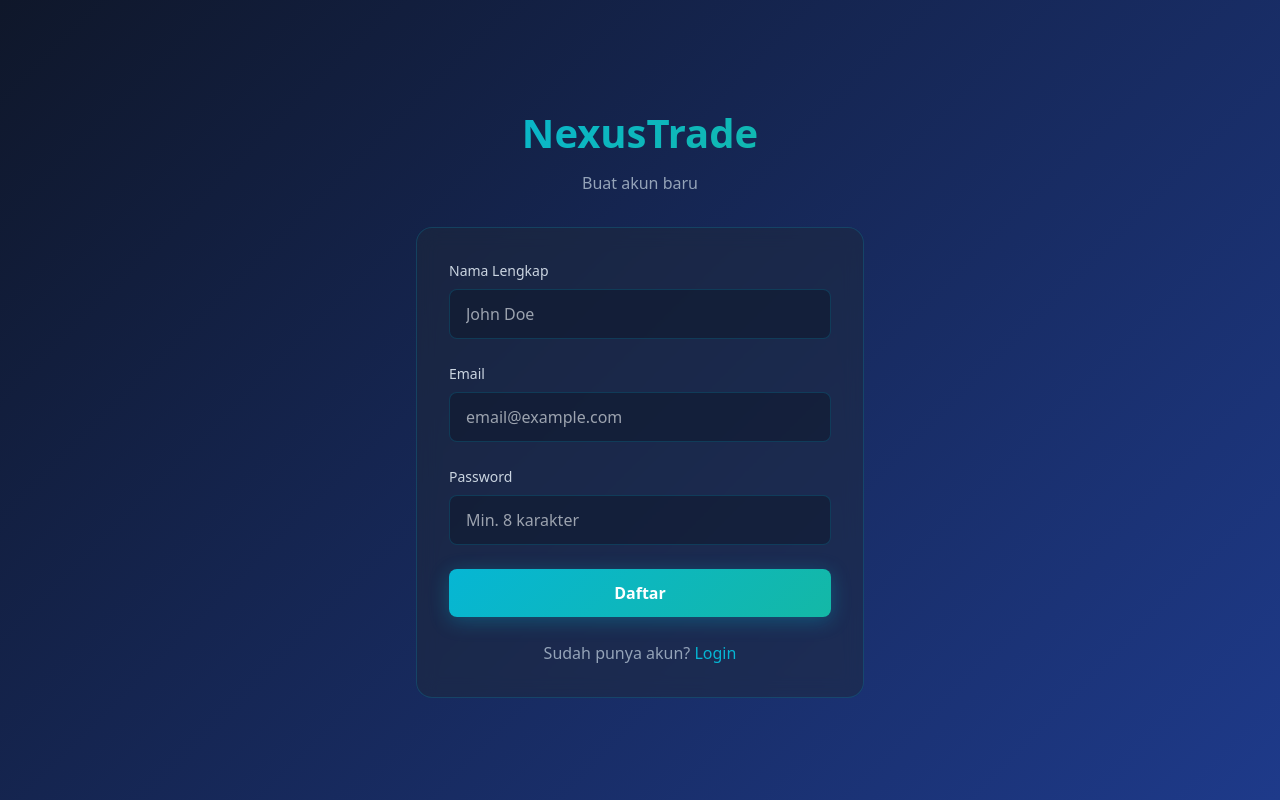
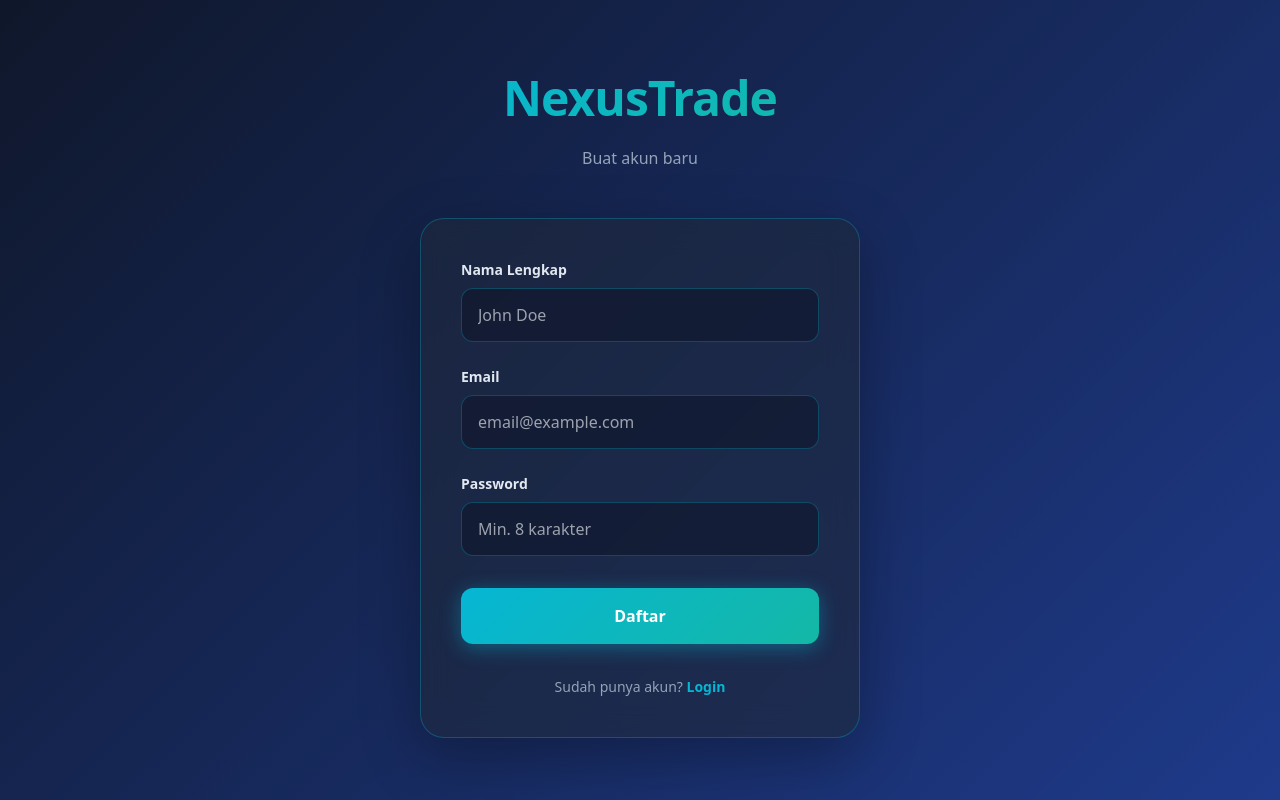
Before and after one commit to techprocreative/FX-FE-WinApp, a Next.js app in the folder frontend/: page /auth/signup in a window 1280 px wide. Built offline with nearby package versions, Linux system fonts and the light colour scheme.

Commit message:
fix: Improve login and signup box layouts with better spacing and visual hierarchy

```diff
--- a/frontend/src/app/auth/signup/page.tsx
+++ b/frontend/src/app/auth/signup/page.tsx
@@ -51,42 +51,45 @@ export default function SignupPage() {
             padding: '1rem',
             fontFamily: 'system-ui, -apple-system, sans-serif'
         }}>
-            <div style={{ width: '100%', maxWidth: '28rem' }}>
+            <div style={{ width: '100%', maxWidth: '440px' }}>
                 {/* Logo */}
-                <div style={{ textAlign: 'center', marginBottom: '2rem' }}>
+                <div style={{ textAlign: 'center', marginBottom: '3rem' }}>
                     <Link href="/" style={{ textDecoration: 'none' }}>
                         <h1 style={{
-                            fontSize: '2.5rem',
-                            fontWeight: 'bold',
+                            fontSize: '3rem',
+                            fontWeight: '900',
                             background: 'linear-gradient(135deg, #06b6d4, #14b8a6)',
                             WebkitBackgroundClip: 'text',
                             WebkitTextFillColor: 'transparent',
                             backgroundClip: 'text',
-                            margin: 0
+                            margin: 0,
+                            letterSpacing: '-0.02em'
                         }}>
                             NexusTrade
                         </h1>
                     </Link>
-                    <p style={{ color: '#94a3b8', marginTop: '0.5rem' }}>Buat akun baru</p>
+                    <p style={{ color: '#94a3b8', marginTop: '0.75rem', fontSize: '1rem' }}>Buat akun baru</p>
                 </div>
 
                 {/* Form Card */}
                 <div style={{
-                    background: 'rgba(30, 41, 59, 0.5)',
-                    borderRadius: '1rem',
-                    border: '1px solid rgba(6, 182, 212, 0.2)',
-                    padding: '2rem',
-                    backdropFilter: 'blur(10px)'
+                    background: 'rgba(30, 41, 59, 0.6)',
+                    borderRadius: '1.5rem',
+                    border: '1px solid rgba(6, 182, 212, 0.3)',
+                    padding: '2.5rem',
+                    backdropFilter: 'blur(16px)',
+                    boxShadow: '0 20px 60px rgba(0, 0, 0, 0.3)'
                 }}>
                     <form onSubmit={handleSubmit} style={{ display: 'flex', flexDirection: 'column', gap: '1.5rem' }}>
                         {error && (
                             <div style={{
-                                padding: '0.75rem',
-                                background: 'rgba(244, 63, 94, 0.1)',
-                                border: '1px solid rgba(244, 63, 94, 0.3)',
-                                borderRadius: '0.5rem',
+                                padding: '1rem',
+                                background: 'rgba(244, 63, 94, 0.15)',
+                                border: '1px solid rgba(244, 63, 94, 0.4)',
+                                borderRadius: '0.75rem',
                                 color: '#f43f5e',
-                                fontSize: '0.875rem'
+                                fontSize: '0.875rem',
+                                lineHeight: '1.5'
                             }}>
                                 {error}
                             </div>
@@ -96,9 +99,9 @@ export default function SignupPage() {
                             <label htmlFor="fullName" style={{
                                 display: 'block',
                                 fontSize: '0.875rem',
-                                fontWeight: '500',
+                                fontWeight: '600',
                                 marginBottom: '0.5rem',
-                                color: '#cbd5e1'
+                                color: '#e2e8f0'
                             }}>
                                 Nama Lengkap
                             </label>
@@ -109,18 +112,25 @@ export default function SignupPage() {
                                 required
                                 style={{
                                     width: '100%',
-                                    padding: '0.75rem 1rem',
-                                    background: 'rgba(15, 23, 42, 0.5)',
-                                    border: '1px solid rgba(6, 182, 212, 0.2)',
-                                    borderRadius: '0.5rem',
+                                    padding: '0.875rem 1rem',
+                                    background: 'rgba(15, 23, 42, 0.6)',
+                                    border: '1px solid rgba(6, 182, 212, 0.3)',
+                                    borderRadius: '0.75rem',
                                     color: 'white',
                                     fontSize: '1rem',
                                     outline: 'none',
-                                    transition: 'border-color 0.3s'
+                                    transition: 'all 0.3s',
+                                    boxSizing: 'border-box'
                                 }}
                                 placeholder="John Doe"
-                                onFocus={(e) => e.target.style.borderColor = '#06b6d4'}
-                                onBlur={(e) => e.target.style.borderColor = 'rgba(6, 182, 212, 0.2)'}
+                                onFocus={(e) => {
+                                    e.target.style.borderColor = '#06b6d4';
+                                    e.target.style.boxShadow = '0 0 0 3px rgba(6, 182, 212, 0.1)';
+                                }}
+                                onBlur={(e) => {
+                                    e.target.style.borderColor = 'rgba(6, 182, 212, 0.3)';
+                                    e.target.style.boxShadow = 'none';
+                                }}
                             />
                         </div>
 
@@ -128,9 +138,9 @@ export default function SignupPage() {
                             <label htmlFor="email" style={{
                                 display: 'block',
                                 fontSize: '0.875rem',
-                                fontWeight: '500',
+                                fontWeight: '600',
                                 marginBottom: '0.5rem',
-                                color: '#cbd5e1'
+                                color: '#e2e8f0'
                             }}>
                                 Email
                             </label>
@@ -141,18 +151,25 @@ export default function SignupPage() {
                                 required
                                 style={{
                                     width: '100%',
-                                    padding: '0.75rem 1rem',
-                                    background: 'rgba(15, 23, 42, 0.5)',
-                                    border: '1px solid rgba(6, 182, 212, 0.2)',
-                                    borderRadius: '0.5rem',
+                                    padding: '0.875rem 1rem',
+                                    background: 'rgba(15, 23, 42, 0.6)',
+                                    border: '1px solid rgba(6, 182, 212, 0.3)',
+                                    borderRadius: '0.75rem',
                                     color: 'white',
                                     fontSize: '1rem',
                                     outline: 'none',
-                                    transition: 'border-color 0.3s'
+                                    transition: 'all 0.3s',
+                                    boxSizing: 'border-box'
                                 }}
                                 placeholder="email@example.com"
-                                onFocus={(e) => e.target.style.borderColor = '#06b6d4'}
-                                onBlur={(e) => e.target.style.borderColor = 'rgba(6, 182, 212, 0.2)'}
+                                onFocus={(e) => {
+                                    e.target.style.borderColor = '#06b6d4';
+                                    e.target.style.boxShadow = '0 0 0 3px rgba(6, 182, 212, 0.1)';
+                                }}
+                                onBlur={(e) => {
+                                    e.target.style.borderColor = 'rgba(6, 182, 212, 0.3)';
+                                    e.target.style.boxShadow = 'none';
+                                }}
                             />
                         </div>
 
@@ -160,9 +177,9 @@ export default function SignupPage() {
                             <label htmlFor="password" style={{
                                 display: 'block',
                                 fontSize: '0.875rem',
-                                fontWeight: '500',
+                                fontWeight: '600',
                                 marginBottom: '0.5rem',
-                                color: '#cbd5e1'
+                                color: '#e2e8f0'
                             }}>
                                 Password
                             </label>
@@ -174,18 +191,25 @@ export default function SignupPage() {
                                 minLength={8}
                                 style={{
                                     width: '100%',
-                                    padding: '0.75rem 1rem',
-                                    background: 'rgba(15, 23, 42, 0.5)',
-                                    border: '1px solid rgba(6, 182, 212, 0.2)',
-                                    borderRadius: '0.5rem',
+                                    padding: '0.875rem 1rem',
+                                    background: 'rgba(15, 23, 42, 0.6)',
+                                    border: '1px solid rgba(6, 182, 212, 0.3)',
+                                    borderRadius: '0.75rem',
                                     color: 'white',
                                     fontSize: '1rem',
                                     outline: 'none',
-                                    transition: 'border-color 0.3s'
+                                    transition: 'all 0.3s',
+                                    boxSizing: 'border-box'
                                 }}
                                 placeholder="Min. 8 karakter"
-                                onFocus={(e) => e.target.style.borderColor = '#06b6d4'}
-                                onBlur={(e) => e.target.style.borderColor = 'rgba(6, 182, 212, 0.2)'}
+                                onFocus={(e) => {
+                                    e.target.style.borderColor = '#06b6d4';
+                                    e.target.style.boxShadow = '0 0 0 3px rgba(6, 182, 212, 0.1)';
+                                }}
+                                onBlur={(e) => {
+                                    e.target.style.borderColor = 'rgba(6, 182, 212, 0.3)';
+                                    e.target.style.boxShadow = 'none';
+                                }}
                             />
                         </div>
 
@@ -194,25 +218,39 @@ export default function SignupPage() {
                             disabled={loading}
                             style={{
                                 width: '100%',
-                                padding: '0.75rem',
+                                padding: '1rem',
+                                marginTop: '0.5rem',
                                 background: loading ? 'rgba(6, 182, 212, 0.5)' : 'linear-gradient(135deg, #06b6d4, #14b8a6)',
-                                borderRadius: '0.5rem',
-                                fontWeight: 'bold',
+                                borderRadius: '0.75rem',
+                                fontWeight: '700',
+                                fontSize: '1rem',
                                 color: 'white',
                                 border: 'none',
                                 cursor: loading ? 'not-allowed' : 'pointer',
-                                fontSize: '1rem',
-                                boxShadow: '0 4px 20px rgba(6, 182, 212, 0.3)',
-                                transition: 'all 0.3s'
+                                boxShadow: loading ? 'none' : '0 4px 20px rgba(6, 182, 212, 0.4)',
+                                transition: 'all 0.3s',
+                                transform: loading ? 'none' : 'translateY(0)'
+                            }}
+                            onMouseEnter={(e) => {
+                                if (!loading) {
+                                    e.currentTarget.style.transform = 'translateY(-2px)';
+                                    e.currentTarget.style.boxShadow = '0 6px 30px rgba(6, 182, 212, 0.5)';
+                                }
+                            }}
+                            onMouseLeave={(e) => {
+                                if (!loading) {
+                                    e.currentTarget.style.transform = 'translateY(0)';
+                                    e.currentTarget.style.boxShadow = '0 4px 20px rgba(6, 182, 212, 0.4)';
+                                }
                             }}
                         >
                             {loading ? 'Mendaftar...' : 'Daftar'}
                         </button>
                     </form>
 
-                    <div style={{ marginTop: '1.5rem', textAlign: 'center', color: '#94a3b8' }}>
+                    <div style={{ marginTop: '2rem', textAlign: 'center', color: '#94a3b8', fontSize: '0.875rem' }}>
                         Sudah punya akun?{' '}
-                        <Link href="/auth/login" style={{ color: '#06b6d4', textDecoration: 'none', fontWeight: '500' }}>
+                        <Link href="/auth/login" style={{ color: '#06b6d4', textDecoration: 'none', fontWeight: '600' }}>
                             Login
                         </Link>
                     </div>
```
Also changed, not shown: frontend/src/app/auth/login/page.tsx (+80 -48 lines).
